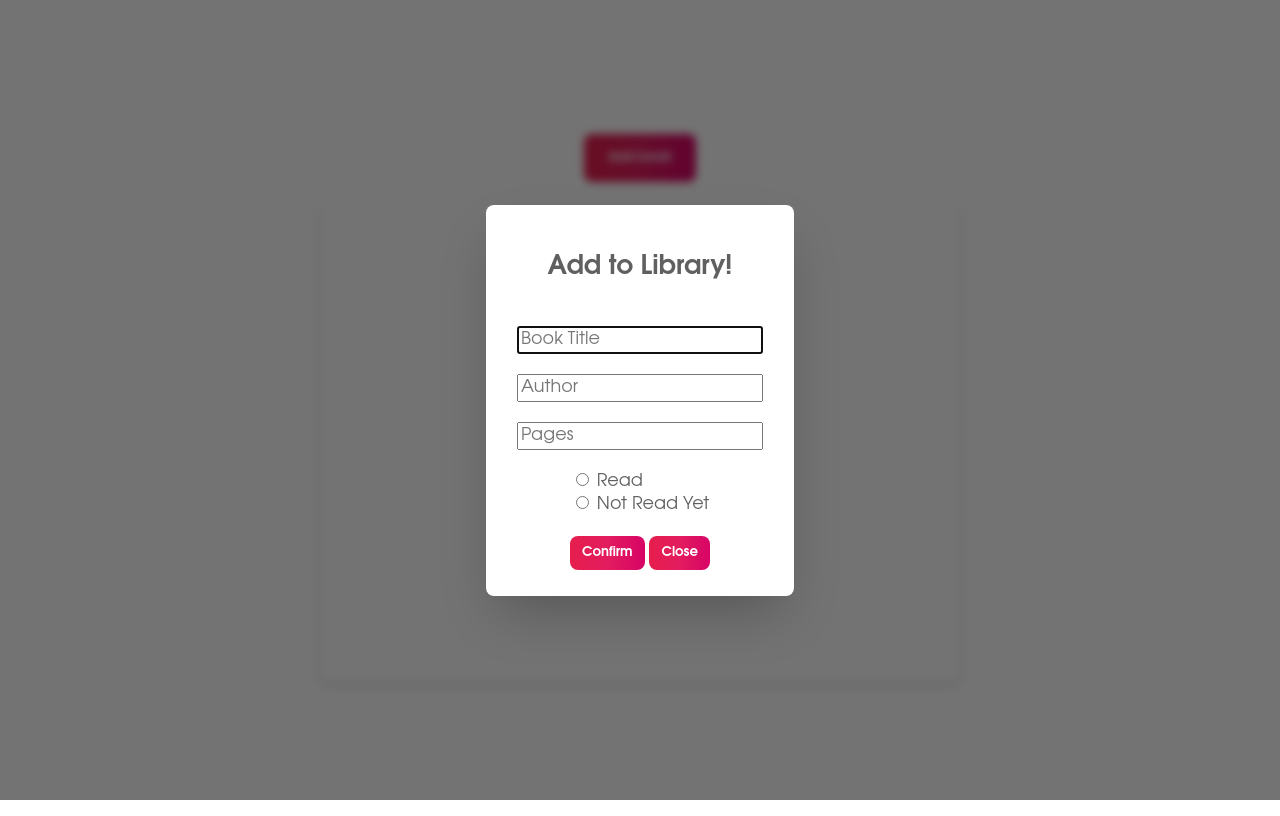
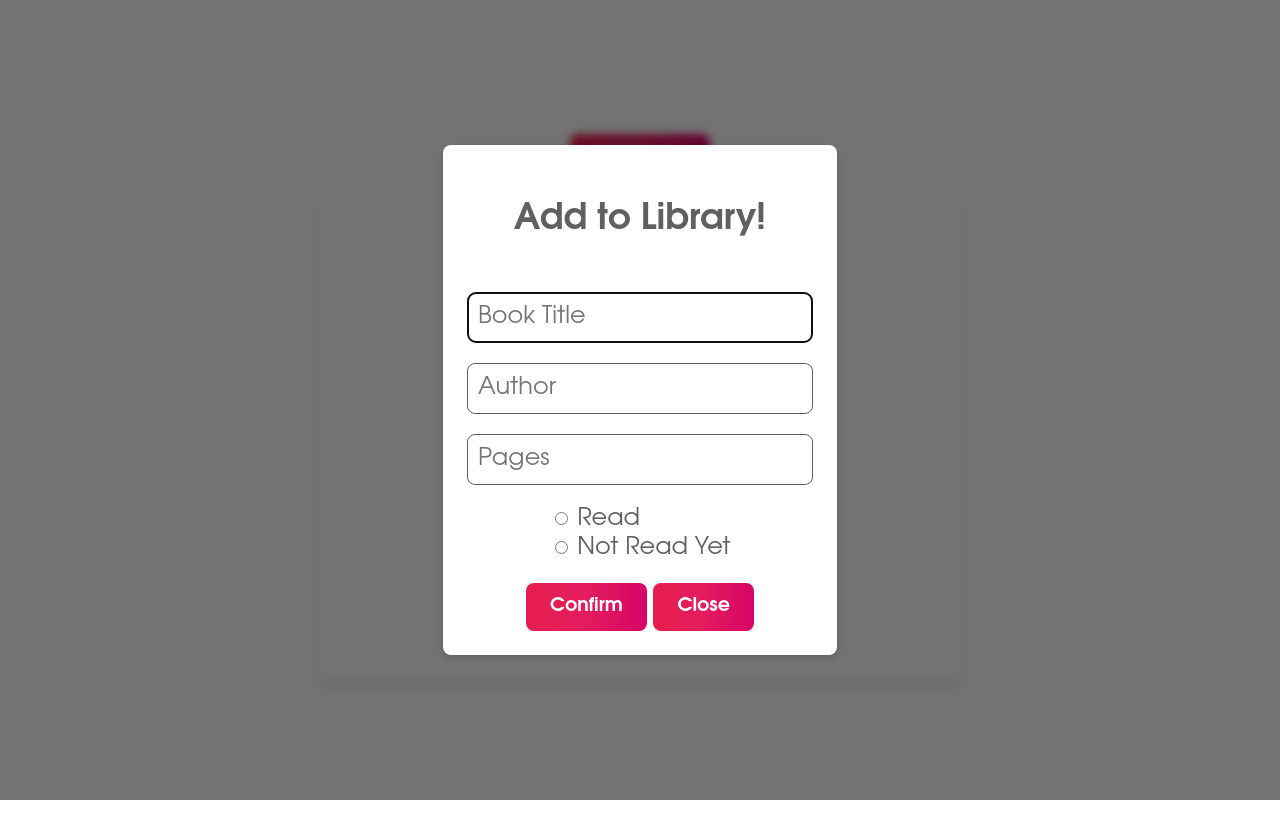
Before and after one commit to JuanPabloCC/Library, a plain HTML site: page index.html in a window 1280 px wide. Both pictures are taken after a click on the button "Add book". Drawn offline with Linux system fonts and the light colour scheme.

Commit message:
feat: checkpoint-02 25-08-25

```diff
--- a/style.css
+++ b/style.css
@@ -2,8 +2,10 @@
   --radius: 8px;
   --gap: 20px;
   --font-color: #606060;
-  --font-size: 1.1rem;
+  --font-size: 1.5rem;
   --main-color: linear-gradient(to right, rgb(230, 30, 77) 0%, rgb(227, 28, 95) 50%, rgb(215, 4, 102) 100%);
+  --main-shadow: 0 3.2px 7.2px 0 rgb(0 0 0 / 13%), 0 0.6px 1.8px 0 rgb(0 0 0 / 11%);
+  --main-font-family: Avenir, Montserrat, Corbel, 'URW Gothic', source-sans-pro, sans-serif;
 }
 
 body {
@@ -14,14 +16,14 @@ body {
     align-items: center;
     height: 100vh;
     font-size: var(--font-size);
-    font-family: Avenir, Montserrat, Corbel, 'URW Gothic', source-sans-pro, sans-serif;
+    font-family: var(--main-font-family);
     color: var(--font-color);
 }
 
 .library {
   height: 60vh;
   width: 50vw;
-  box-shadow: 0 3.2px 7.2px 0 rgb(0 0 0 / 13%), 0 0.6px 1.8px 0 rgb(0 0 0 / 11%);
+  box-shadow: var(--main-shadow);
   border-radius: var(--radius);
 }
 
@@ -34,9 +36,8 @@ body {
 dialog {
   border: none !important;
   border-radius: var(--radius);
-  box-shadow: 0 0 #0000, 0 0 #0000, 0 25px 50px -12px rgba(0, 0, 0, 0.25);
-  padding: 1.6rem;
-  min-width: 20vw;
+  box-shadow: var(--main-shadow);
+  min-width: 25vw;
 }
 
 ::backdrop {
@@ -50,6 +51,7 @@ button {
   cursor: pointer;
   line-height: var(--gap);
   font-weight: 600;
+  font-size: calc(var(--font-size)*0.8);
   font-family: Avenir, Montserrat, Corbel, 'URW Gothic', source-sans-pro, sans-serif;
   border-radius: var(--radius);
   padding: 14px 24px;
@@ -57,10 +59,6 @@ button {
   transition: box-shadow 0.2s ease 0s, -ms-transform 0.1s ease 0s, -webkit-transform 0.1s ease 0s, transform 0.1s ease 0s;
   background: var(--main-color);
   color: #fff;
-}
-
-#confirm-button, #close-button {
-  padding: 7px 12px;
 }
 
 form {
@@ -74,4 +72,14 @@ form {
 input {
   font-family: Avenir, Montserrat, Corbel, 'URW Gothic', source-sans-pro, sans-serif;
   font-size: var(--font-size);
+  border-radius: var(--radius);
+  border: solid 1px var(--font-color);
+  padding: 10px;
 }
+
+.bookCard {
+  box-shadow: var(--main-shadow);
+  border-radius: var(--radius);
+  padding: var(--gap);
+  margin: var(--gap);
+}
```
Also changed, not shown: .js.
